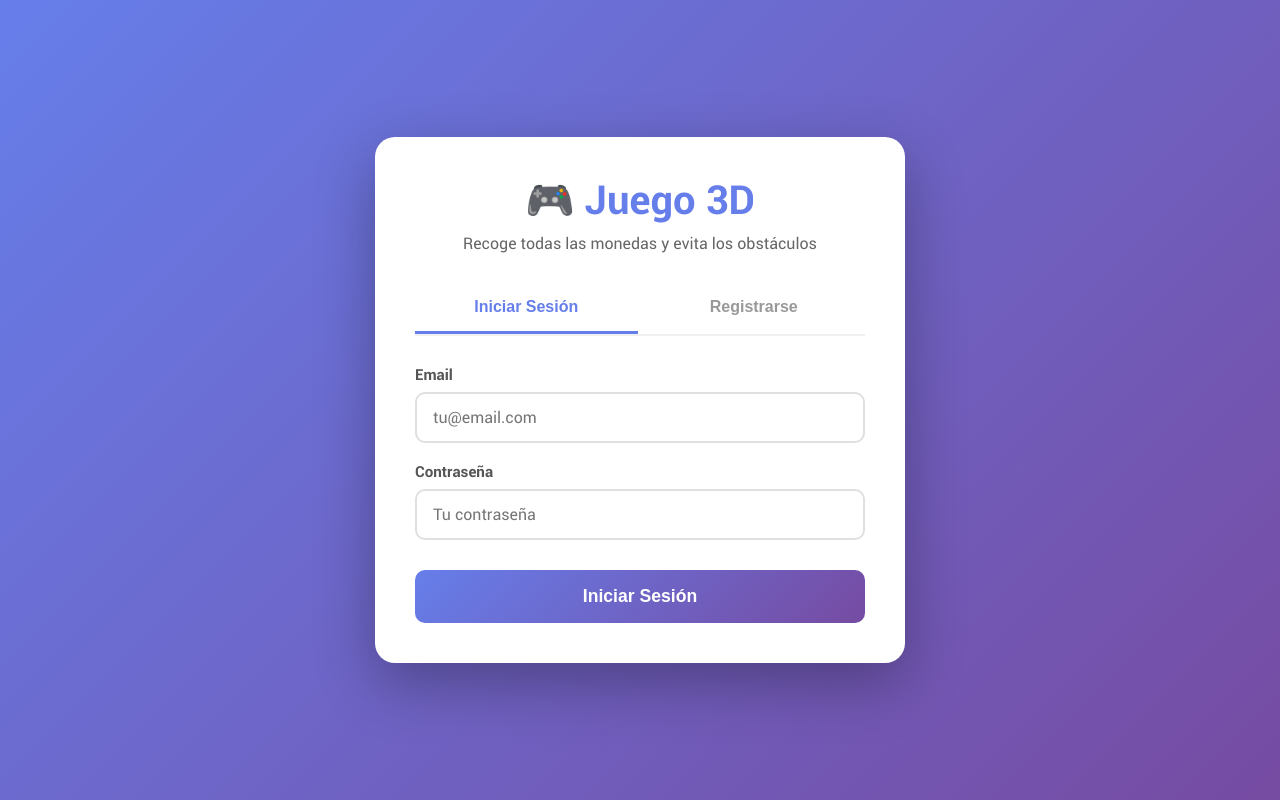
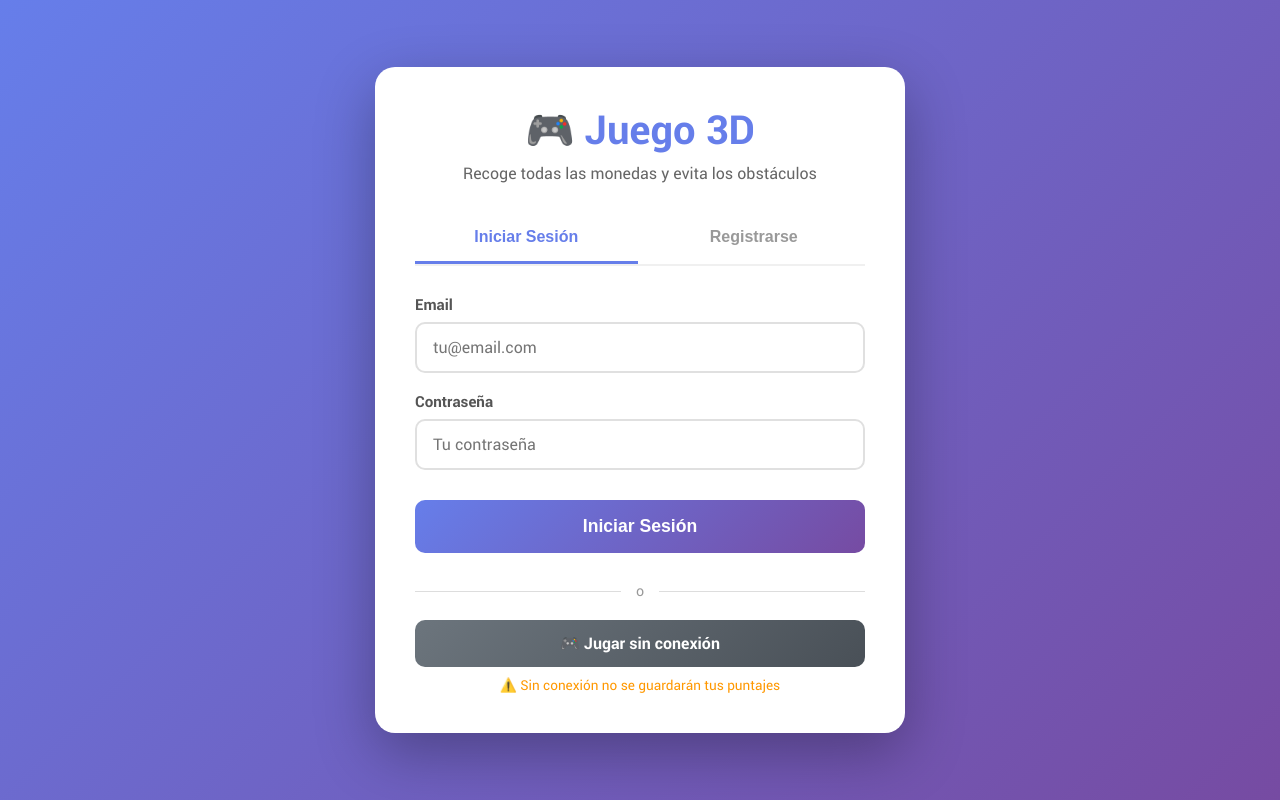
Before and after one commit to makotocarlos/juego_3d-miedo, a React (Vite) app in the folder game-project/: page / in a window 1280 px wide. Built offline with nearby package versions, Linux system fonts and the light colour scheme.

Commit message:
funcion offline

```diff
--- a/game-project/src/App.jsx
+++ b/game-project/src/App.jsx
@@ -11,6 +11,7 @@ const App = () => {
   const [isAuthenticated, setIsAuthenticated] = useState(false)
   const [userData, setUserData] = useState(null)
   const [checkingAuth, setCheckingAuth] = useState(true)
+  const [offlineMode, setOfflineMode] = useState(false)
   const [gameOver, setGameOver] = useState(false)
   const [finalScore, setFinalScore] = useState(0)
   const [finalLevel, setFinalLevel] = useState(1)
@@ -91,6 +92,18 @@ const App = () => {
     setIsAuthenticated(true)
   }
 
+  const handlePlayOffline = () => {
+    console.log('🎮 Modo offline activado')
+    setOfflineMode(true)
+    setIsAuthenticated(true)
+    setUserData({
+      name: 'Invitado',
+      isOffline: true,
+      highestScore: 0
+    })
+    setCheckingAuth(false)
+  }
+
   const handleLogout = () => {
     localStorage.removeItem('token')
     localStorage.removeItem('userName')
@@ -128,7 +141,12 @@ const App = () => {
 
   // Mostrar pantalla de login si no está autenticado
   if (!isAuthenticated) {
-    return <AuthScreen onAuthSuccess={handleAuthSuccess} />
+    return (
+      <AuthScreen
+        onAuthSuccess={handleAuthSuccess}
+        onPlayOffline={handlePlayOffline}
+      />
+    )
   }
 
   return (
@@ -160,6 +178,7 @@ const App = () => {
           level={finalLevel}
           onPlayAgain={handlePlayAgain}
           onLogout={handleLogout}
+          offlineMode={offlineMode}
         />
       )}
 
--- a/game-project/src/AuthScreen.css
+++ b/game-project/src/AuthScreen.css
@@ -192,6 +192,68 @@
     margin-top: 10px;
 }
 
+/* Offline Section */
+.offline-section {
+    margin-top: 30px;
+}
+
+.divider {
+    display: flex;
+    align-items: center;
+    text-align: center;
+    margin: 20px 0;
+}
+
+.divider::before,
+.divider::after {
+    content: '';
+    flex: 1;
+    border-bottom: 1px solid #ddd;
+}
+
+.divider span {
+    padding: 0 15px;
+    color: #999;
+    font-weight: 500;
+    font-size: 0.9rem;
+}
+
+.offline-button {
+    width: 100%;
+    padding: 14px;
+    background: linear-gradient(135deg, #6c757d 0%, #495057 100%);
+    color: white;
+    border: none;
+    border-radius: 10px;
+    font-size: 1rem;
+    font-weight: 600;
+    cursor: pointer;
+    transition: all 0.3s;
+    font-family: inherit;
+}
+
+.offline-button:hover:not(:disabled) {
+    transform: translateY(-2px);
+    box-shadow: 0 5px 15px rgba(108, 117, 125, 0.4);
+}
+
+.offline-button:active:not(:disabled) {
+    transform: translateY(0);
+}
+
+.offline-button:disabled {
+    opacity: 0.6;
+    cursor: not-allowed;
+}
+
+.offline-info {
+    text-align: center;
+    color: #ff9800;
+    font-size: 0.85rem;
+    margin-top: 10px;
+    font-weight: 500;
+}
+
 /* Responsive */
 @media (max-width: 600px) {
     .auth-container {
@@ -211,4 +273,9 @@
         padding: 12px;
         font-size: 0.95rem;
     }
+
+    .offline-button {
+        padding: 12px;
+        font-size: 0.95rem;
+    }
 }
--- a/game-project/src/AuthScreen.jsx
+++ b/game-project/src/AuthScreen.jsx
@@ -3,7 +3,7 @@ import './AuthScreen.css';
 
 const API_URL = 'http://localhost:3001/api';
 
-const AuthScreen = ({ onAuthSuccess }) => {
+const AuthScreen = ({ onAuthSuccess, onPlayOffline }) => {
     const [isLogin, setIsLogin] = useState(true);
     const [loading, setLoading] = useState(false);
     const [error, setError] = useState('');
@@ -232,6 +232,23 @@ const AuthScreen = ({ onAuthSuccess }) => {
                         </p>
                     </form>
                 )}
+
+                <div className="offline-section">
+                    <div className="divider">
+                        <span>o</span>
+                    </div>
+                    <button
+                        type="button"
+                        className="offline-button"
+                        onClick={onPlayOffline}
+                        disabled={loading}
+                    >
+                        🎮 Jugar sin conexión
+                    </button>
+                    <p className="offline-info">
+                        ⚠️ Sin conexión no se guardarán tus puntajes
+                    </p>
+                </div>
             </div>
         </div>
     );
--- a/game-project/src/GameOverScreen.css
+++ b/game-project/src/GameOverScreen.css
@@ -60,6 +60,23 @@
 @keyframes bounce {
     0%, 100% { transform: translateY(0); }
     50% { transform: translateY(-10px); }
+}
+
+.offline-warning {
+    background: rgba(255, 152, 0, 0.9);
+    color: white;
+    padding: 15px 25px;
+    border-radius: 15px;
+    font-size: 1rem;
+    font-weight: 600;
+    margin-bottom: 25px;
+    box-shadow: 0 5px 15px rgba(255, 152, 0, 0.4);
+    animation: fadeIn 0.5s ease-in;
+}
+
+@keyframes fadeIn {
+    from { opacity: 0; }
+    to { opacity: 1; }
 }
 
 .game-over-stats {
--- a/game-project/src/GameOverScreen.jsx
+++ b/game-project/src/GameOverScreen.jsx
@@ -1,14 +1,16 @@
 import { useState, useEffect } from 'react';
 import './GameOverScreen.css';
 
-const GameOverScreen = ({ score, level, onPlayAgain, onShowLeaderboard, onLogout }) => {
+const GameOverScreen = ({ score, level, onPlayAgain, onShowLeaderboard, onLogout, offlineMode }) => {
     const [isNewRecord, setIsNewRecord] = useState(false);
-    const [saving, setSaving] = useState(true);
+    const [saving, setSaving] = useState(!offlineMode);
     const [leaderboard, setLeaderboard] = useState([]);
     const [showLeaderboard, setShowLeaderboard] = useState(false);
 
     useEffect(() => {
+        if (!offlineMode) {
             saveScore();
+        }
     }, []);
 
     const saveScore = async () => {
@@ -69,8 +71,14 @@ const GameOverScreen = ({ score, level, onPlayAgain, onShowLeaderboard, onLogout
                 ) : (
                     <>
                         <h1 className="game-over-title">
-                            {isNewRecord ? '🎉 ¡Nuevo Récord!' : '🎮 Juego Terminado'}
+                            {offlineMode ? '🎮 Juego Terminado' : isNewRecord ? '🎉 ¡Nuevo Récord!' : '🎮 Juego Terminado'}
                         </h1>
+
+                        {offlineMode && (
+                            <div className="offline-warning">
+                                ⚠️ Modo Sin Conexión - El puntaje no se guardó
+                            </div>
+                        )}
 
                         <div className="game-over-stats">
                             <div className="stat-item">
@@ -83,7 +91,7 @@ const GameOverScreen = ({ score, level, onPlayAgain, onShowLeaderboard, onLogout
                             </div>
                         </div>
 
-                        {isNewRecord && (
+                        {!offlineMode && isNewRecord && (
                             <div className="new-record-badge">
                                 ⭐ ¡Has superado tu mejor puntaje! ⭐
                             </div>
@@ -94,12 +102,21 @@ const GameOverScreen = ({ score, level, onPlayAgain, onShowLeaderboard, onLogout
                                 <button className="game-over-btn primary" onClick={onPlayAgain}>
                                     🔄 Jugar de Nuevo
                                 </button>
+                                {!offlineMode && (
+                                    <>
                                         <button className="game-over-btn secondary" onClick={loadLeaderboard}>
                                             🏆 Ver Clasificación
                                         </button>
                                         <button className="game-over-btn tertiary" onClick={onLogout}>
                                             🚪 Cerrar Sesión
                                         </button>
+                                    </>
+                                )}
+                                {offlineMode && (
+                                    <button className="game-over-btn tertiary" onClick={() => window.location.reload()}>
+                                        🚪 Volver al Inicio
+                                    </button>
+                                )}
                             </div>
                         ) : (
                             <>
```
Lines whose indentation alone changed are shown as unchanged.
